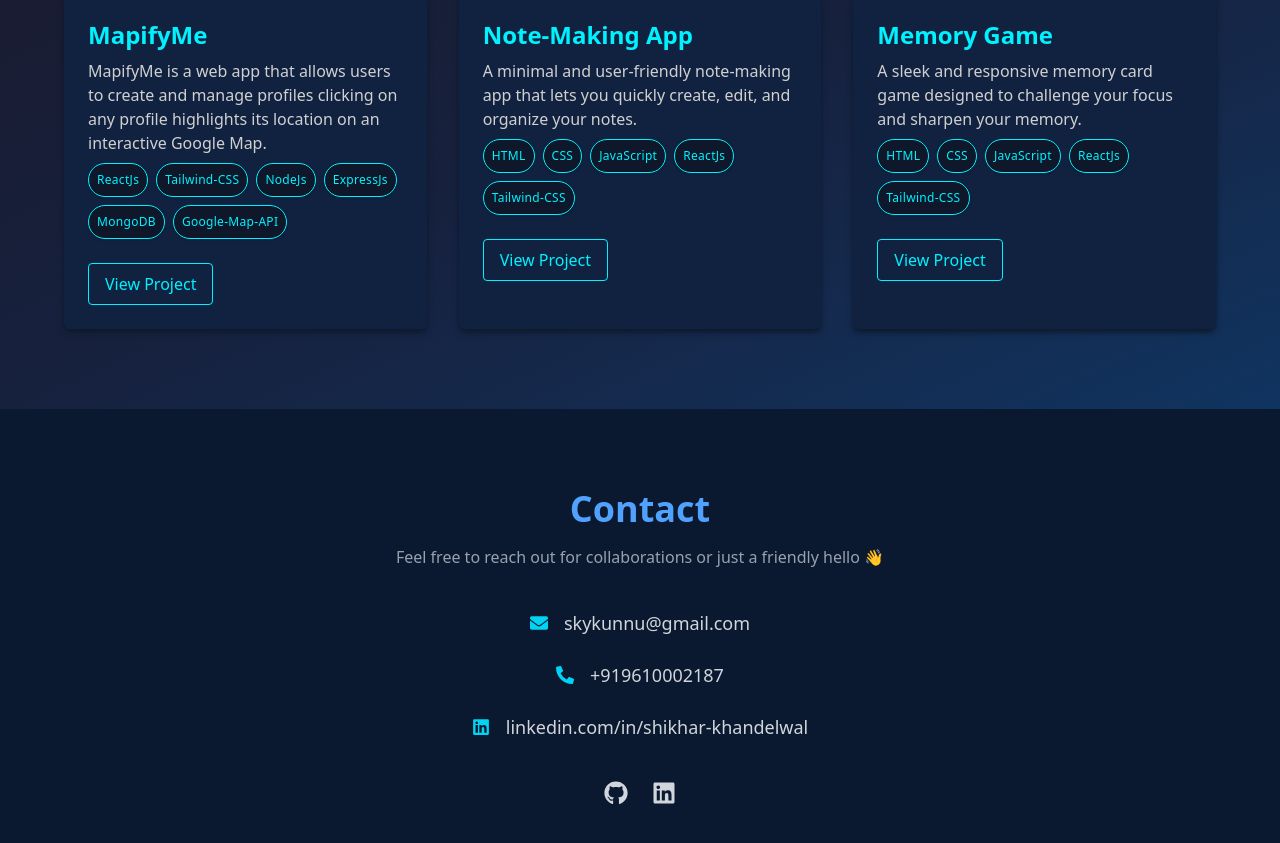
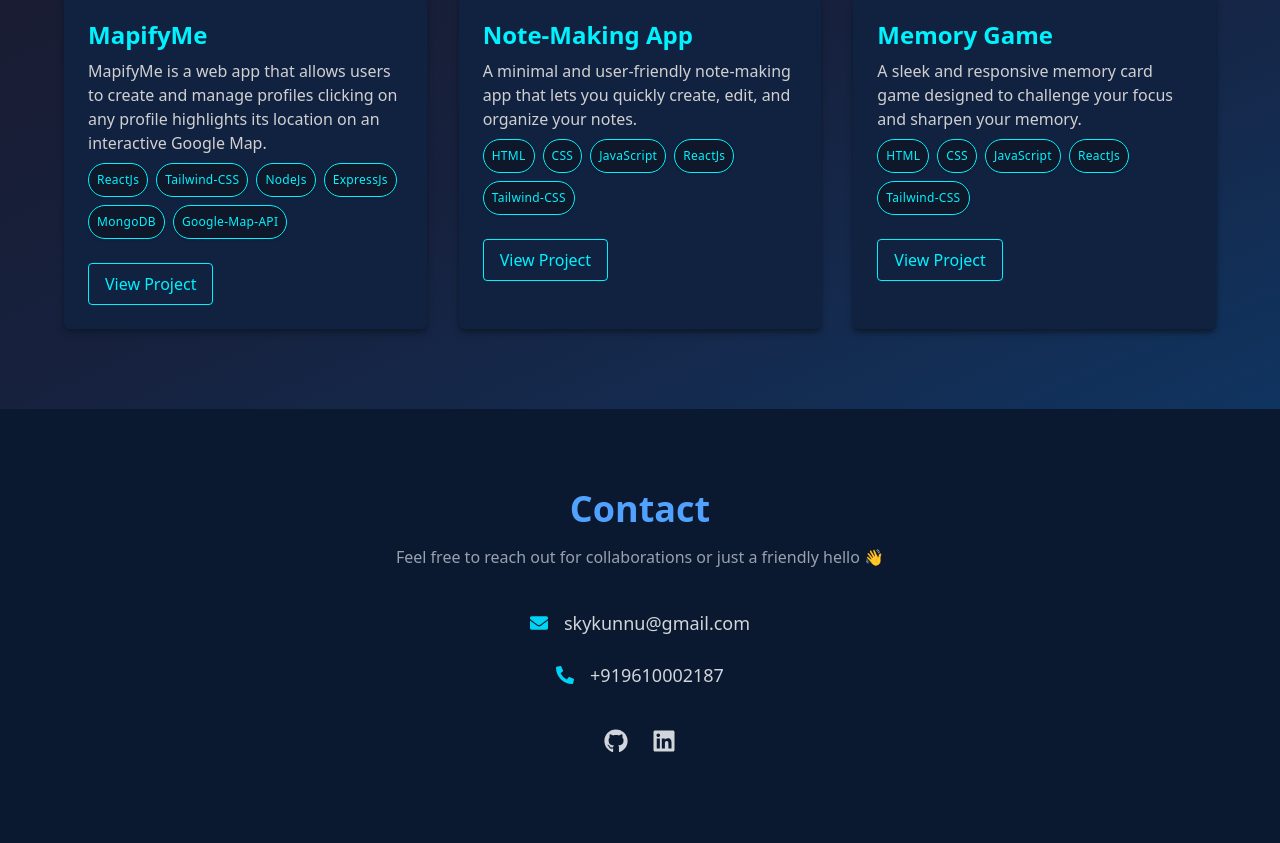
Before and after one commit to skykunnu/My_Portfolio, a React (Vite) app: page /#home in a window 1280 px wide. Shown: the part 2693-3536 px from the top of the page. Built offline with nearby package versions, Linux system fonts and the light colour scheme.

Commit message:
made some minor changes related to linkedin

```diff
--- a/src/sections/Contacts.jsx
+++ b/src/sections/Contacts.jsx
@@ -28,11 +28,6 @@ function Contacts() {
             <FaPhoneAlt className="text-cyan-400" />
             <a href="tel:+919610002187" className="hover:text-cyan-400 transition">+919610002187</a>
           </motion.div>
-
-          <motion.div variants={fadeIn} className="flex items-center justify-center gap-4 text-lg">
-            <FaLinkedin className="text-cyan-400" />
-            <a href="https://www.linkedin.com/in/shikhar-khandelwal-a6921a160/" target="_blank" rel="noopener noreferrer" className="hover:text-cyan-400 transition">linkedin.com/in/shikhar-khandelwal</a>
-          </motion.div>
         </motion.div>
 
         <motion.div variants={fadeIn} className="mt-10 flex justify-center gap-6 text-2xl">
```
